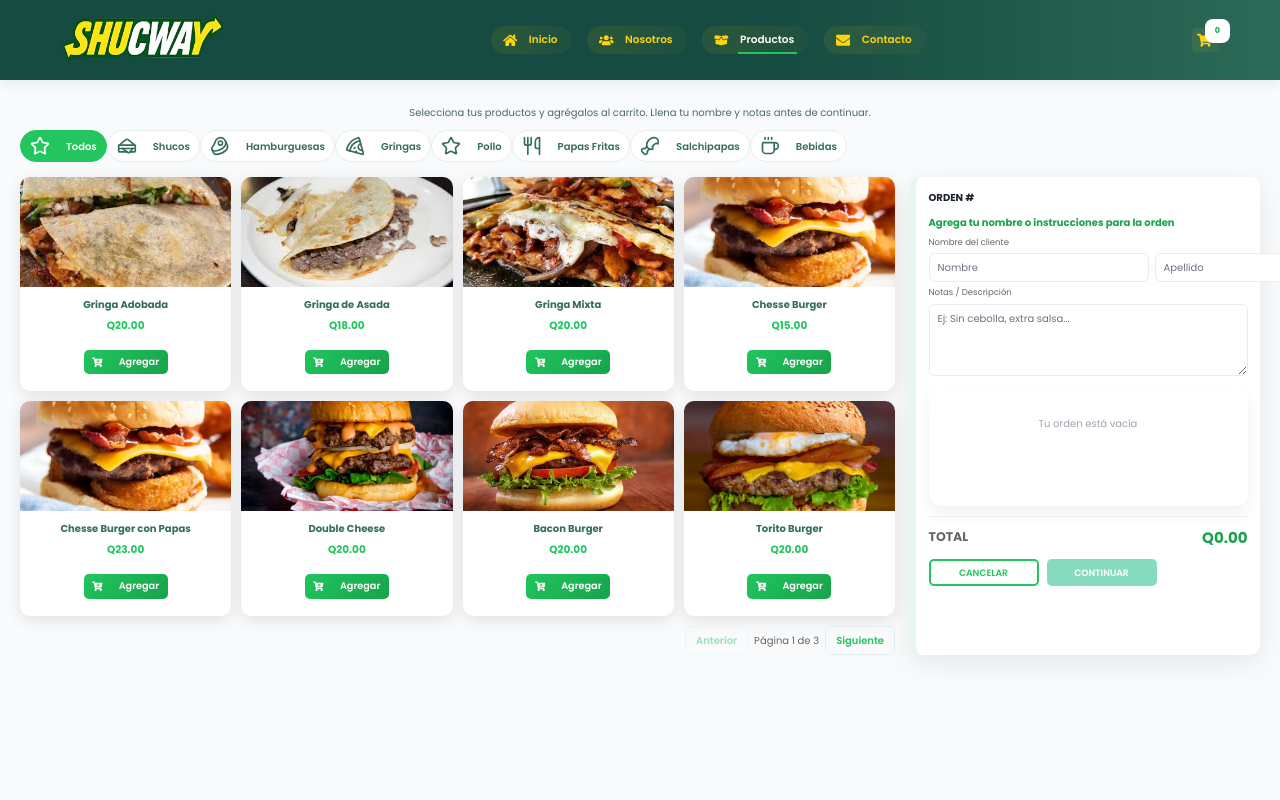
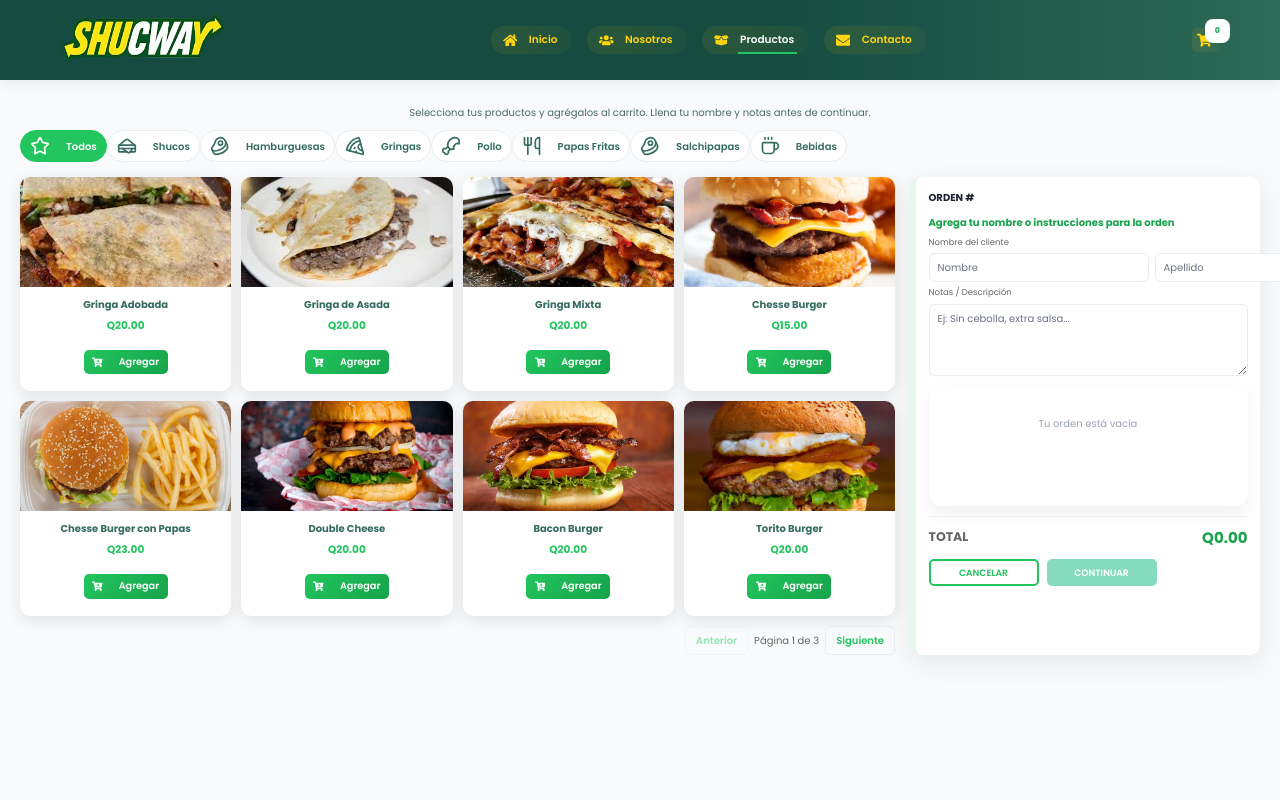
Before and after one commit to jfigueroah04/web-shucway, a React (Vite) app in the folder frontend/: page /productos in a window 1280 px wide. Shown: the top 800 px of the page. Built offline with nearby package versions, Linux system fonts and the light colour scheme.

Commit message:
feat(products): update image for Chesse Burger con Papas, change price of Gringa de Asado to Q20, update icons for Pollo and Salchipapas

```diff
--- a/frontend/src/website/pages/Products.tsx
+++ b/frontend/src/website/pages/Products.tsx
@@ -23,11 +23,11 @@ type Product = { id: number; name: string; category: string; price: number; img:
 const productsList: Product[] = [
   // Gringas
   { id: 1, name: 'Gringa Adobada', category: 'Gringas', price: 20.0, img: '/image/gringa/adobada.jpeg' },
-  { id: 2, name: 'Gringa de Asada', category: 'Gringas', price: 18.0, img: '/image/gringa/asada.jpeg' },
+  { id: 2, name: 'Gringa de Asada', category: 'Gringas', price: 20.0, img: '/image/gringa/asada.jpeg' },
   { id: 5, name: 'Gringa Mixta', category: 'Gringas', price: 20.0, img: '/image/gringa/mixta.jpg' },
   // Hamburguesas
   { id: 6, name: 'Chesse Burger', category: 'Hamburguesas', price: 15.0, img: '/image/hamburguesas/chesse_burger.webp' },
-  { id: 7, name: 'Chesse Burger con Papas', category: 'Hamburguesas', price: 23.0, img: '/image/hamburguesas/chesse_burger.webp' },
+  { id: 7, name: 'Chesse Burger con Papas', category: 'Hamburguesas', price: 23.0, img: '/image/hamburguesas/hamburguesa-papas.jpg' },
   { id: 8, name: 'Double Cheese', category: 'Hamburguesas', price: 20.0, img: '/image/hamburguesas/double_cheese.webp' },
   { id: 9, name: 'Bacon Burger', category: 'Hamburguesas', price: 20.0, img: '/image/hamburguesas/bacon.jpg' },
   { id: 10, name: 'Torito Burger', category: 'Hamburguesas', price: 20.0, img: '/image/hamburguesas/torito.jpeg' },
@@ -61,9 +61,9 @@ const categoryIcons: Record<string, React.ComponentType<LucideProps>> = {
   'Hamburguesas': Beef,
   'Shucos': Sandwich,
   'Gringas': Pizza,
-  'Pollo': Star,
+  'Pollo': Drumstick,
   'Papas Fritas': Utensils,
-  'Salchipapas': Drumstick,
+  'Salchipapas': Beef,
   'Bebidas': Coffee,
 };
 
```
